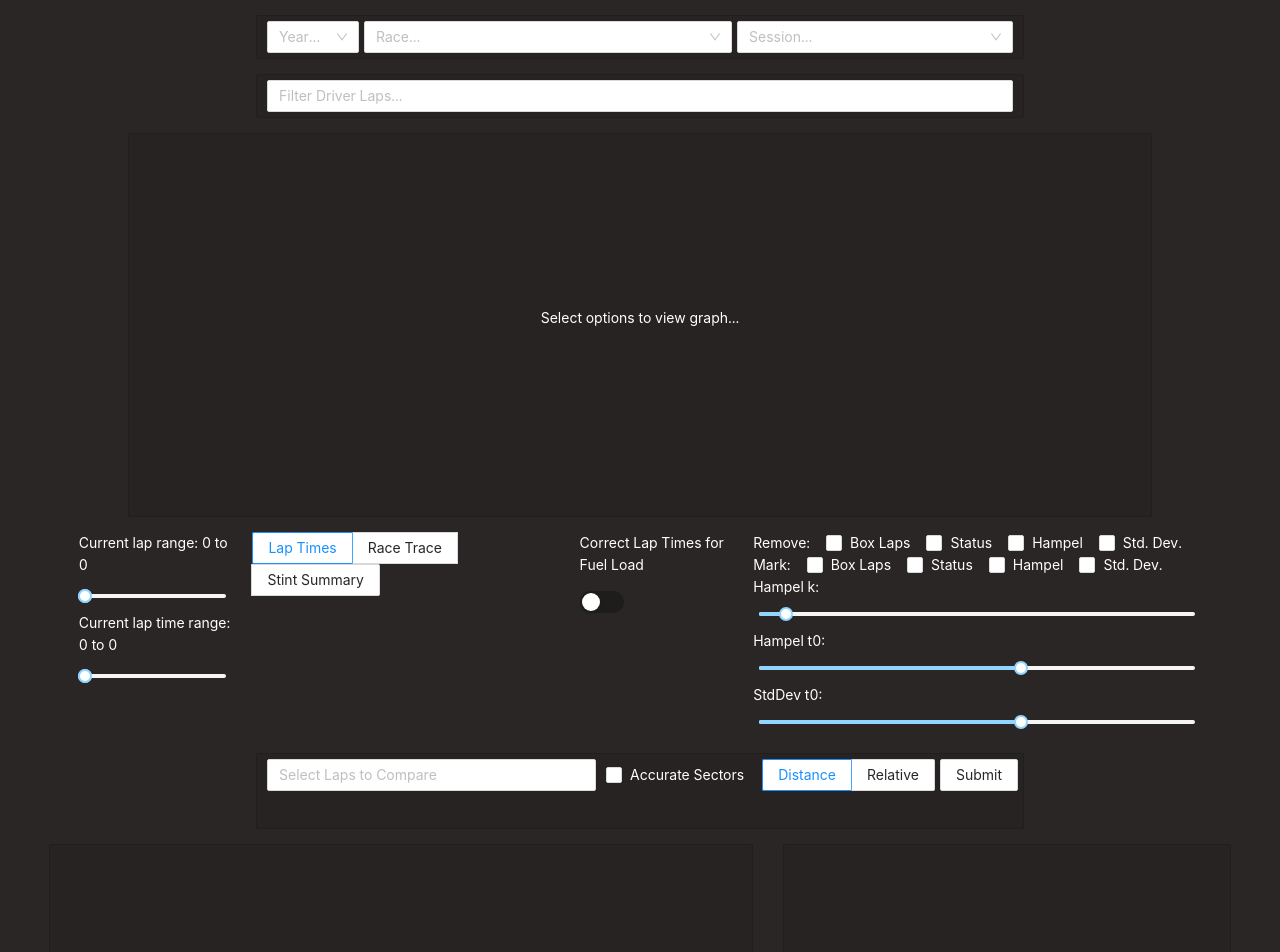
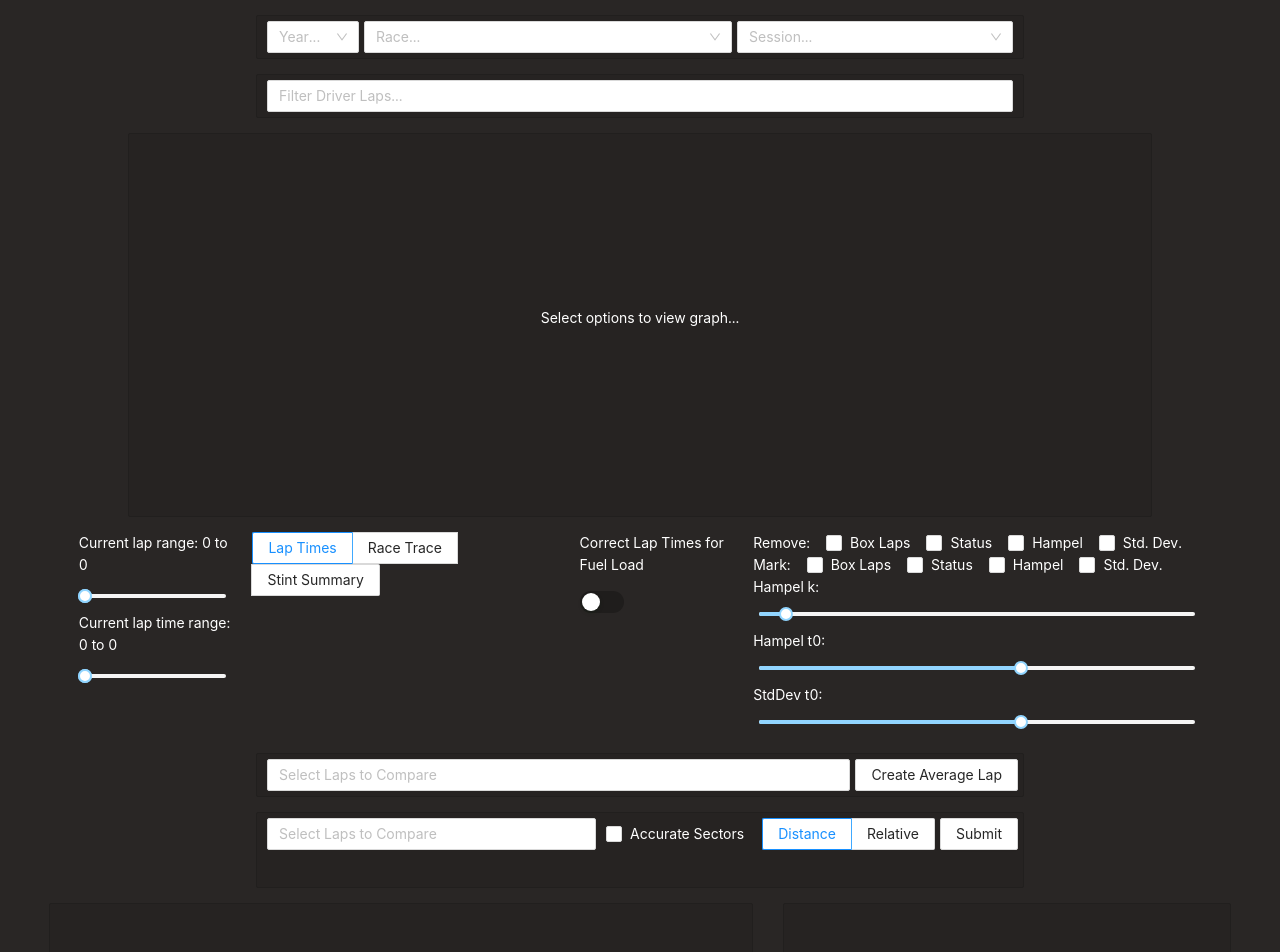
Before and after one commit to palaciosherzog/f1app, a React (Vite) app in the folder client/: page / in a window 1280 px wide. Shown: the top 952 px of the page. Built offline with nearby package versions, Linux system fonts and the light colour scheme.

Commit message:
add functionality to make combination average laps

```diff
--- a/client/src/components/CompSelector.tsx
+++ b/client/src/components/CompSelector.tsx
@@ -22,13 +22,29 @@ const DriverSelector = () => {
 
   const [useAcc, setUseAcc] = React.useState<boolean>(false);
   const [xAxis, setXAxis] = React.useState<string>("Distance");
+  const [laps, setLaps] = React.useState<string[]>([]);
+  const [combLapsCount, setCombLapsCount] = React.useState<number>(1);
+  const [combLaps, setCombLaps] = React.useState<{ [_key: string]: string[][] }>({});
 
-  // TODO: should add an option to compare averages of a bunch of laps --> need to make python function more fault tolerant before implementing
   return (
     <>
       <SelectorContainer>
         <Div flex={1} mx="5px">
-          <LapSelector value={compLaps} onChange={setCompLaps} />
+          <LapSelector value={laps} onChange={setLaps} />
+        </Div>
+        <Button
+          onClick={() => {
+            setCombLaps({ ...combLaps, [`COMB-${combLapsCount}`]: laps.map((l) => l.split("-")) });
+            setCombLapsCount(combLapsCount + 1);
+            setLaps([]);
+          }}
+        >
+          Create Average Lap
+        </Button>
+      </SelectorContainer>
+      <SelectorContainer>
+        <Div flex={1} mx="5px">
+          <LapSelector value={compLaps} onChange={setCompLaps} combLaps={combLaps} />
         </Div>
         <Div mt="5px" mx="5px">
           <Checkbox
@@ -47,7 +63,7 @@ const DriverSelector = () => {
             <Radio.Button value="RelativeDistance">Relative</Radio.Button>
           </Radio.Group>
         </Div>
-        <Button onClick={() => getGraphsInfo({ use_acc: useAcc, x_axis: xAxis })}>Submit</Button>
+        <Button onClick={() => getGraphsInfo({ use_acc: useAcc, x_axis: xAxis, comb_laps: combLaps })}>Submit</Button>
       </SelectorContainer>
     </>
   );
--- a/client/src/components/LapSelector.tsx
+++ b/client/src/components/LapSelector.tsx
@@ -2,17 +2,33 @@ import { css } from "@emotion/css";
 import React, { useContext } from "react";
 
 import { Tag, TreeSelect } from "antd";
-import { AppContext } from "../contexts/AppContext";
+import { AppContext, LapSelectOption } from "../contexts/AppContext";
 
 type LapSelectorProps = {
   value: string[];
   onChange: (_v: string[]) => void;
+  combLaps?: { [_key: string]: string[][] };
 };
 
-const LapSelector: React.FC<LapSelectorProps> = ({ value, onChange }) => {
+const LapSelector: React.FC<LapSelectorProps> = ({ value, onChange, combLaps }) => {
   const {
     state: { lapsList },
   } = useContext(AppContext);
+
+  const [extraLaps, setExtraLaps] = React.useState<LapSelectOption>({ title: "COMB", value: "COMB" });
+
+  React.useEffect(() => {
+    if (combLaps) {
+      setExtraLaps({
+        title: "COMB",
+        value: "COMB",
+        children: Object.entries(combLaps).map(([ln, laps]) => ({
+          title: `Lap ${ln}: ${JSON.stringify(laps)}`,
+          value: ln,
+        })),
+      });
+    }
+  }, [combLaps]);
 
   return (
     <TreeSelect
@@ -21,7 +37,7 @@ const LapSelector: React.FC<LapSelectorProps> = ({ value, onChange }) => {
         width: 100%;
       `}
       multiple
-      treeData={lapsList}
+      treeData={[...(lapsList ?? []), extraLaps]}
       onChange={(v: string[]) => (v.at(-1) ?? "-").includes("-") && onChange(v)}
       maxTagCount="responsive"
       placeholder="Select Laps to Compare"
--- a/client/src/contexts/AppContext.tsx
+++ b/client/src/contexts/AppContext.tsx
@@ -8,7 +8,7 @@ type YearInfo = {
 
 export type LapLabels = { title: string; colors: { [_l: number]: string }; labels: { [_l: number]: string } };
 
-interface LapSelectOption {
+export interface LapSelectOption {
   value: string;
   title: string;
   children?: LapSelectOption[];
@@ -48,7 +48,7 @@ export const AppContext = React.createContext<AppContextType>({} as AppContextTy
 export const AppContextProvider: React.FC<AppContextProps> = (props) => {
   const [yearInfo, setYearInfo] = useState<YearInfo | undefined>();
   const [lapInfo, setLapInfo] = useState<DriverLaps | undefined>();
-  const [graphArgs, setGraphArgs] = useState<GraphArgs>({ x_axis: "Distance", use_acc: false });
+  const [graphArgs, setGraphArgs] = useState<GraphArgs>({ x_axis: "Distance", use_acc: false, comb_laps: {} });
   const [graphInfo, setGraphInfo] = useState<LapTel | undefined>();
   const [sectorDists, setSectorDists] = useState<number[] | undefined>();
   const [sessionInfo, setSessionInfo] = useState<SessionId>({ year: "", session: "", round: "" });
@@ -86,7 +86,7 @@ export const AppContextProvider: React.FC<AppContextProps> = (props) => {
           title: driver,
           value: driver,
           children: ls.laps.LapNumber.map((ln: number, i: number) => ({
-            title: `Lap ${ln} [${ls.laps.LapTime[i]}]`,
+            title: `Lap ${ln} [${ls.laps.LapTime[i]}]`, //${ls.laps.PersonalBest ?''}
             value: `${driver}-${ln}`,
           })),
         }))
--- a/client/src/utils/data-utils.ts
+++ b/client/src/utils/data-utils.ts
@@ -17,6 +17,7 @@ export type SessionId = {
 export type GraphArgs = {
   use_acc: boolean;
   x_axis: string;
+  comb_laps: { [_key: string]: string[][] };
 };
 
 export const getRaceData = async (year: string | number): Promise<string> => {
```
Also changed, not shown: 2 other files (tests, documents, lock files or other folders).
